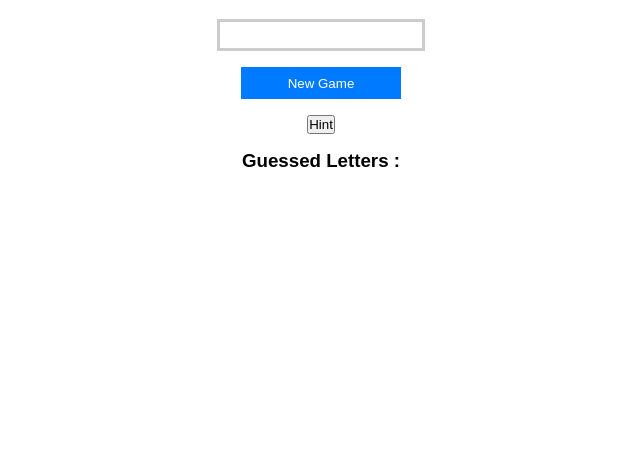
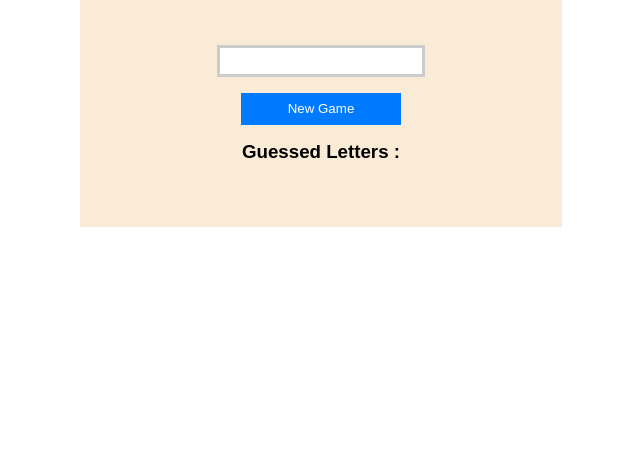
Before and after one commit to wenF7752/evoluation_mean, a website: page index.html in a window 1280 px wide. Shown: the part 335-800 px from the top of the page, without its empty margins (319-959 px from the left). Drawn offline with Linux system fonts and the light colour scheme; no server answers.

Commit message:
Code cleanup

```diff
--- a/index.html
+++ b/index.html
@@ -19,7 +19,7 @@
 			<h2 class="guessing-display" id="guessing-display"></h2>
 			<input type="text" class ="letter-input" id="guess-input" />
 			<button class="new-game" id="new-game-btn">New Game</button>
-			<button id="hint-btn">Hint</button>
+			<!--  -->
 			<div class="guessed-letter-container">
 
 				<h3>Guessed Letters :</h3>
--- a/style.css
+++ b/style.css
@@ -26,6 +26,8 @@ body {
 	align-items: center;
 	justify-content: center;
 	gap: 1rem;
+	background-color: antiquewhite;
+	padding: 2rem 2rem 2rem 2rem;
 }
 
 .new-game {
@@ -54,7 +56,9 @@ span {
 	width: 13rem;
     border: 3px solid #ccc;
 	font-size: 1.5rem;
-	padding: 0 0.5rem;
+	padding: 0.5rem 0.5rem 0.5rem 0.5rem;
+	margin-top: 1rem;
+	text-align: center
 }
 
 .letter-input:focus {
```
